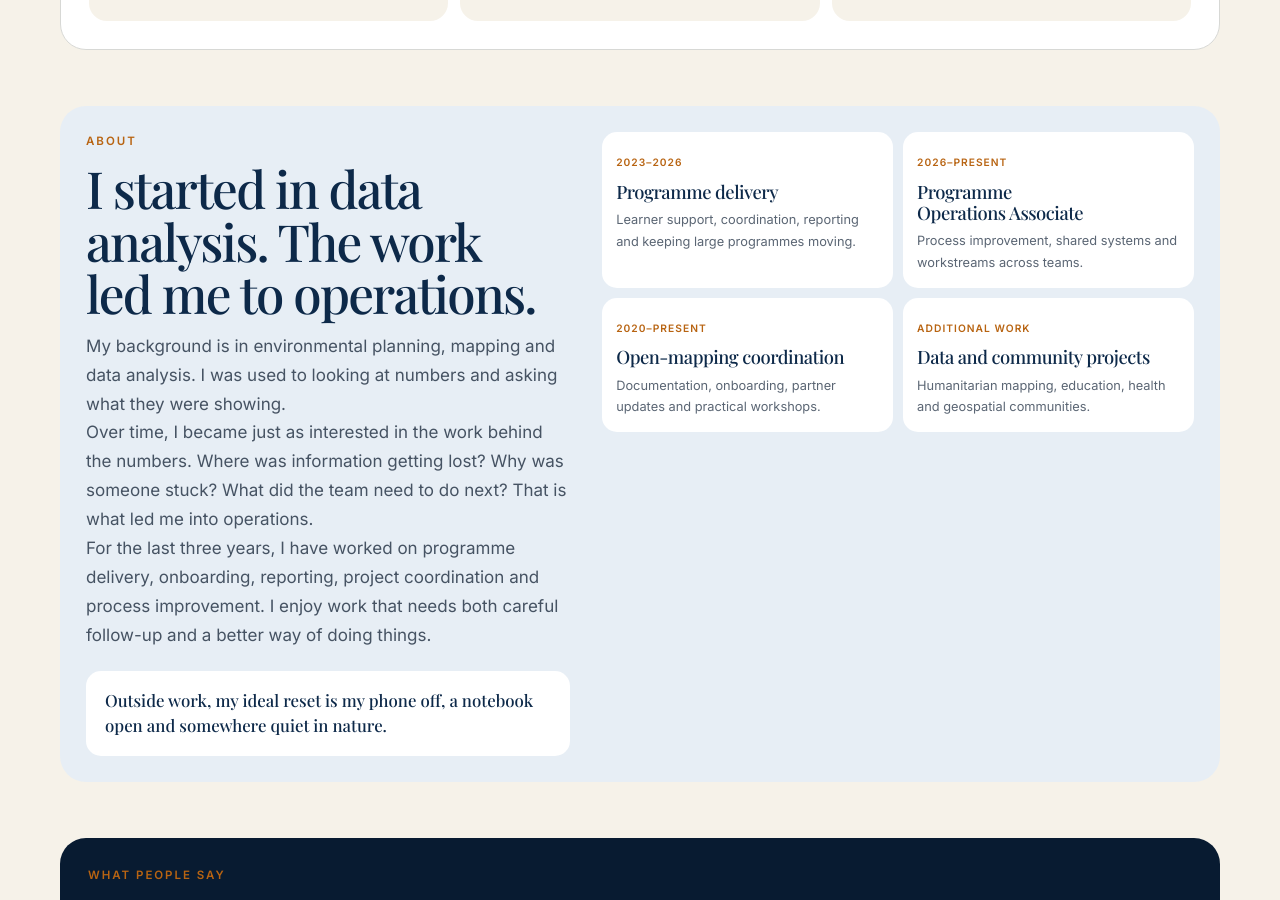
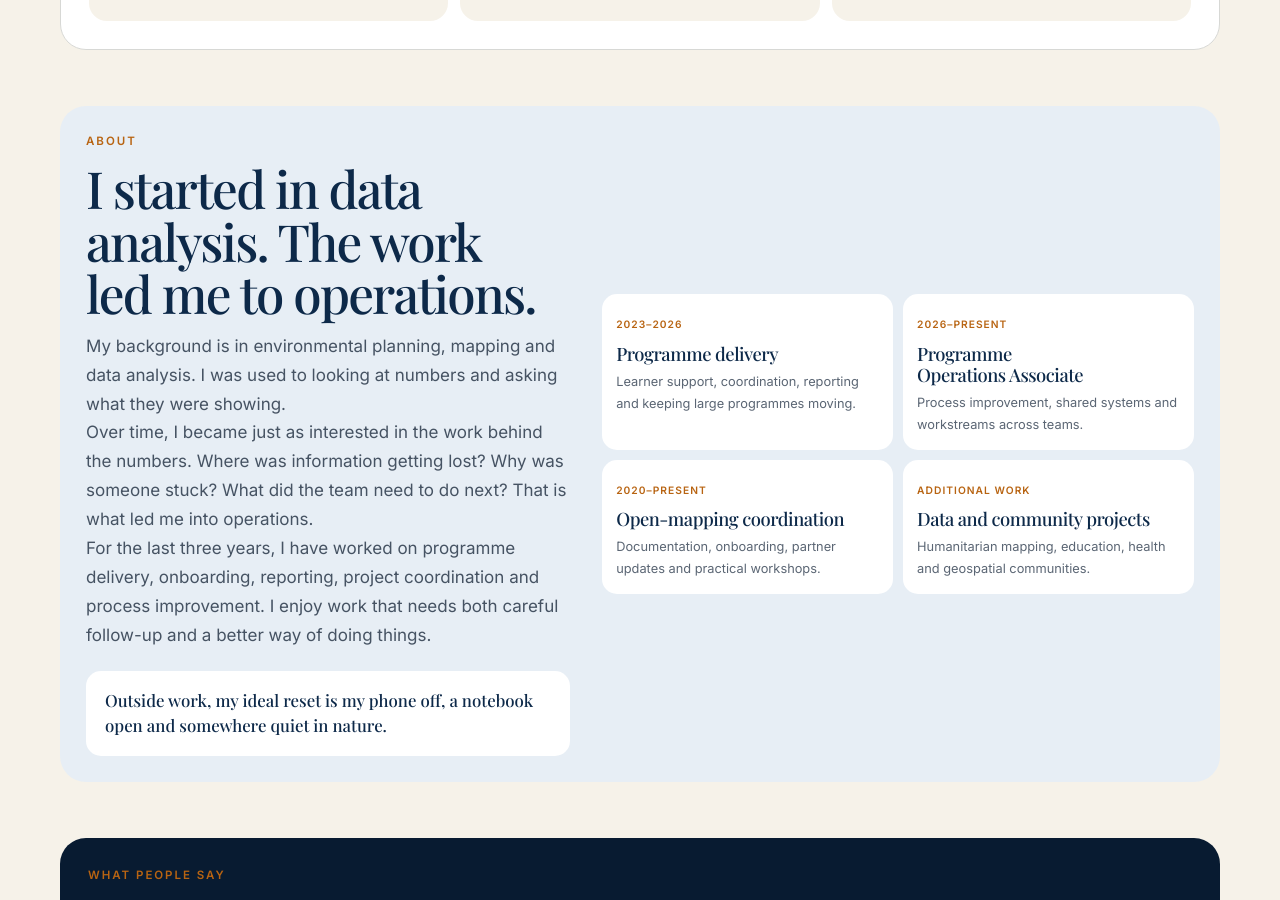
Before and after one commit to keren-wangombe/Keren-Wang-ombe, a Next.js app: page / in a window 1280 px wide. Shown: the part 1860-2760 px from the top of the page. Built offline with nearby package versions, Linux system fonts and the light colour scheme; no server answers.

Commit message:
Centre About experience cards

```diff
--- a/app/globals.css
+++ b/app/globals.css
@@ -707,7 +707,7 @@
 .portfolio-experience-grid {
   display: grid;
   grid-template-columns: 1fr 1fr;
-  align-self: start;
+  align-self: center;
   align-content: start;
   gap: 10px;
 }
```
